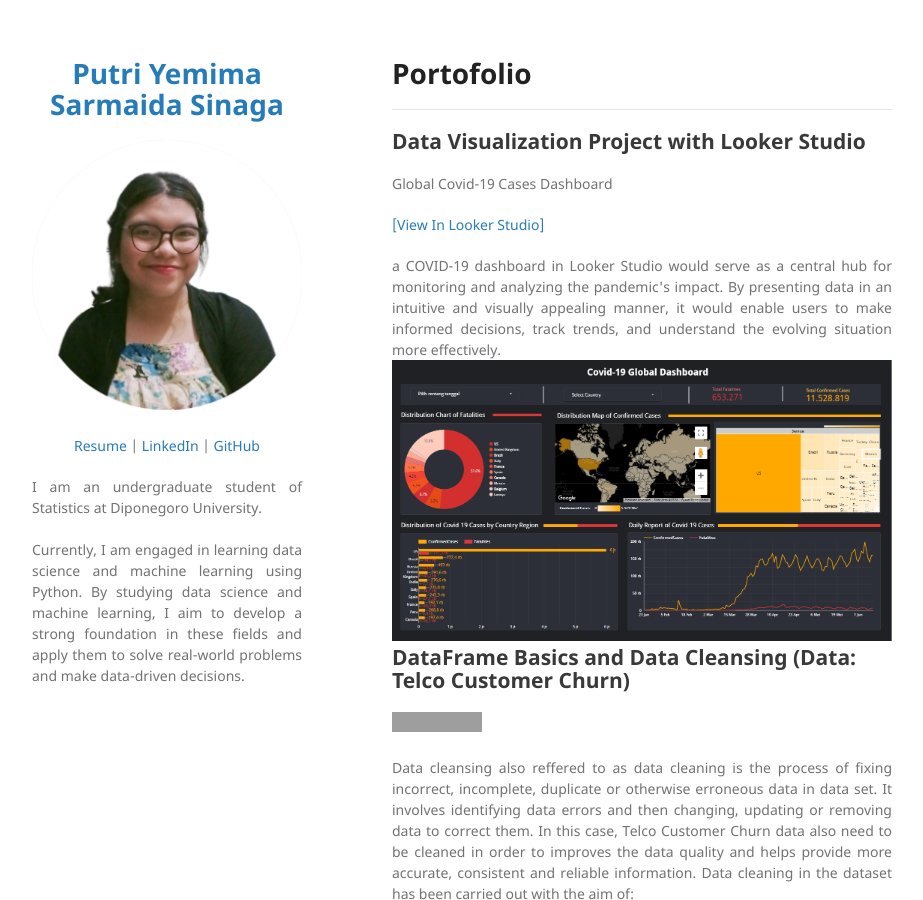
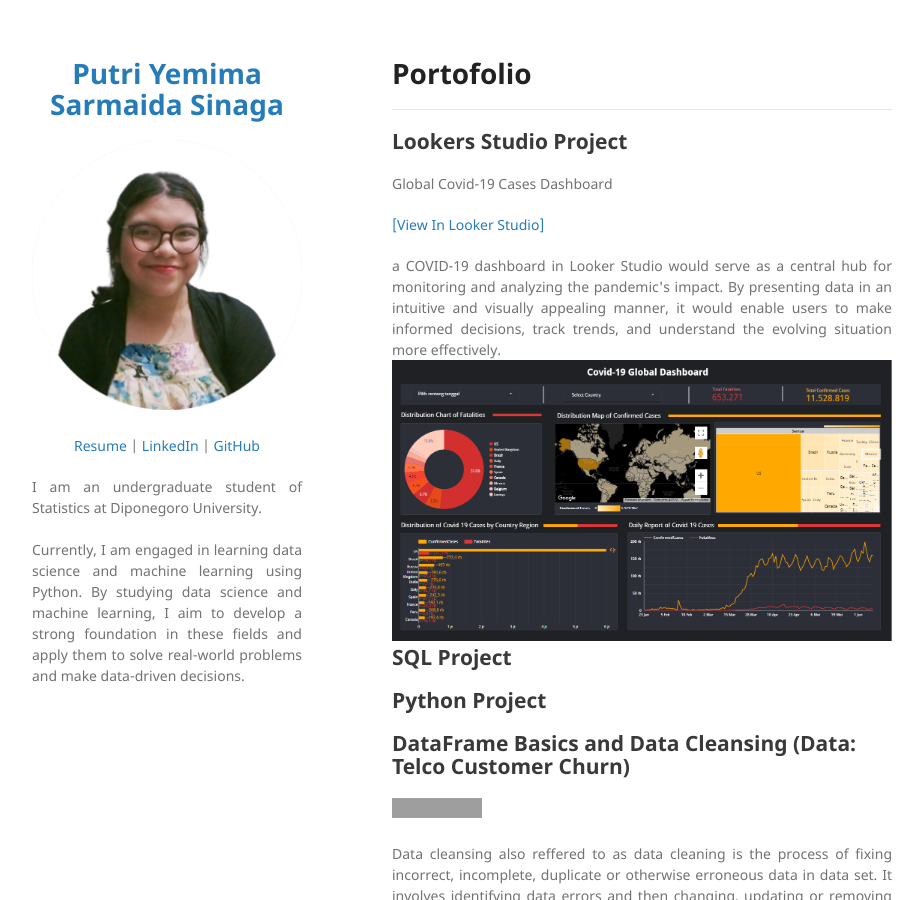
Before and after one commit to pyemimaa/portofolio, a Jekyll site: the page built from index.md, in a window 1280 px wide and 900 px high. Shown: the whole window, without its empty margins (178-1101 px from the left). Built offline with Jekyll 4.4.1, drawn with Linux system fonts in a browser that asks for light colours; our own code applies the rules of GitHub Pages for plain Markdown files; grey boxes are pictures that could not be loaded.

Commit message:
index.md

```diff
--- a/index.md
+++ b/index.md
@@ -2,7 +2,7 @@
 ---
 
 
-## Data Visualization Project with Looker Studio
+## Lookers Studio Project
 Global Covid-19 Cases Dashboard
 
 [[View In Looker Studio]](https://lookerstudio.google.com/reporting/5b9e5197-65c9-486c-bed7-6e85192987fd)
@@ -11,7 +11,9 @@ Global Covid-19 Cases Dashboard
 
 <center><img src="images/topic18.png"/></center>
 
+## SQL Project
 
+## Python Project
 ## DataFrame Basics and Data Cleansing (Data: Telco Customer Churn)
 [![Run in Google Colab](https://img.shields.io/badge/Colab-Run_in_Google_Colab-blue?logo=Google&logoColor=FDBA18)](https://colab.research.google.com/drive/1YYs0VP9hrtqWLh9UCZUg1uyyb-yVvEjA#scrollTo=zueR8Viootki)
 
```
